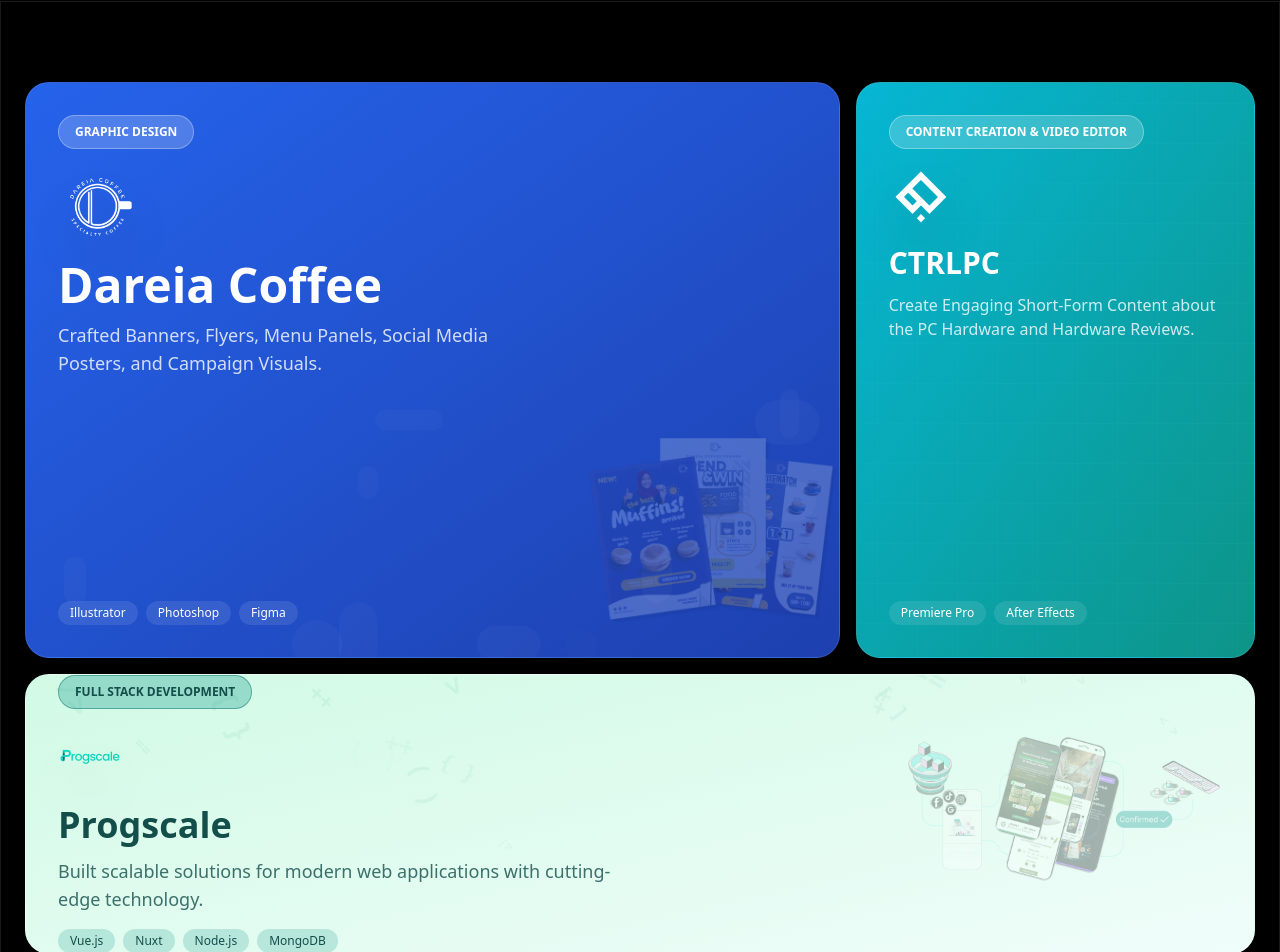
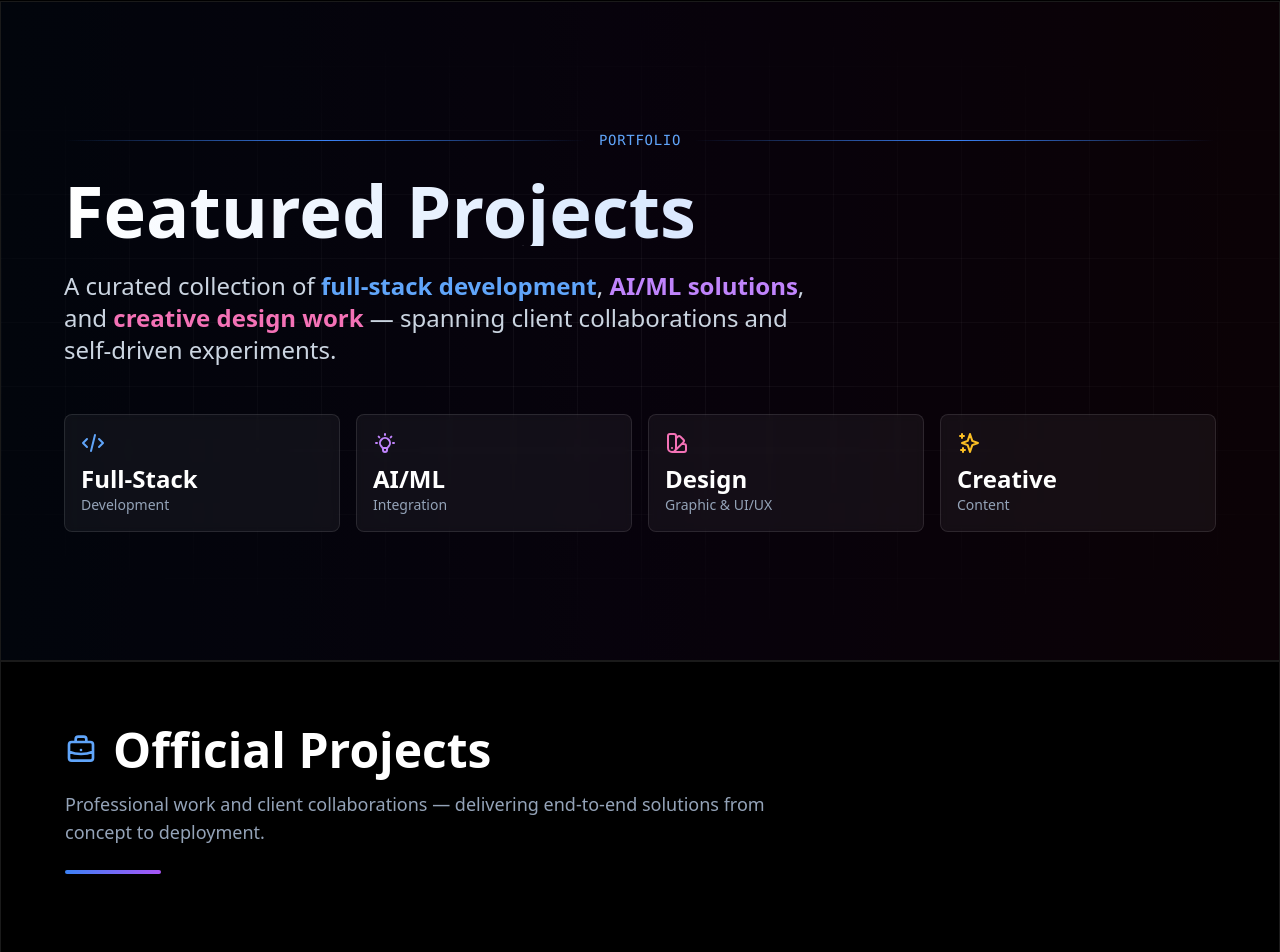
Before and after one commit to ctrlfikri/fikriazman, a Nuxt app: page /projects in a window 1280 px wide. Shown: the part 63-1015 px from the top of the page. Built offline with nearby package versions, Linux system fonts and the light colour scheme; a web font is replaced by a local one.

Commit message:
touchup project landing page

```diff
--- a/components/OfficialProjects.vue
+++ b/components/OfficialProjects.vue
@@ -2,7 +2,7 @@
   <main class="min-h-screen bg-black text-white">
     <section class="max-w-7xl mx-auto px-6 py-20">
       <!-- Grid Container -->
-      <div class="grid grid-cols-1 md:grid-cols-2 lg:grid-cols-3 gap-4 auto-rows-[280px]">
+      <div class="grid grid-cols-1 md:grid-cols-2 lg:grid-cols-3 gap-4 auto-rows-[320px]">
 
         <!-- Project 1: Dareia Coffee - Large Card (spans 2 columns on lg) -->
         <NuxtLink
@@ -43,9 +43,9 @@
 
             <!-- Tech Stack Pills -->
             <div class="flex flex-wrap gap-2">
+              <span class="px-3 py-1 bg-white/10 backdrop-blur-sm rounded-full text-xs font-medium">Photoshop</span>
+              <span class="px-3 py-1 bg-white/10 backdrop-blur-sm rounded-full text-xs font-medium">Canva</span>
               <span class="px-3 py-1 bg-white/10 backdrop-blur-sm rounded-full text-xs font-medium">Illustrator</span>
-              <span class="px-3 py-1 bg-white/10 backdrop-blur-sm rounded-full text-xs font-medium">Photoshop</span>
-              <span class="px-3 py-1 bg-white/10 backdrop-blur-sm rounded-full text-xs font-medium">Figma</span>
             </div>
 
             <!-- Hover Arrow -->
@@ -92,8 +92,8 @@
 
             <!-- Tech Stack Pills -->
             <div class="flex flex-wrap gap-2">
-              <span class="px-3 py-1 bg-white/10 backdrop-blur-sm rounded-full text-xs font-medium">Premiere Pro</span>
-              <span class="px-3 py-1 bg-white/10 backdrop-blur-sm rounded-full text-xs font-medium">After Effects</span>
+              <span class="px-3 py-1 bg-white/10 backdrop-blur-sm rounded-full text-xs font-medium">Capcut</span>
+              <span class="px-3 py-1 bg-white/10 backdrop-blur-sm rounded-full text-xs font-medium">Sony Vegas Pro</span>
             </div>
 
             <!-- Hover Arrow -->
@@ -128,40 +128,43 @@
             </div>
         </div>
 
+        <!-- Image Preview - Positioned absolutely on the right -->
+        <div class="hidden lg:block absolute right-8 top-1/2 -translate-y-1/2 w-72 xl:w-96 opacity-20 group-hover:opacity-40 transition-all duration-500 pointer-events-none">
+            <img src="/hihi.png" alt="Progscale Preview" class="w-full h-auto object-contain drop-shadow-2xl" />
+        </div>
+
         <!-- Content -->
-          <div class="relative h-full p-8 flex flex-col lg:flex-row items-start lg:items-center justify-between gap-6">
-            <div class="max-w-xl flex-shrink-0">
-              <div class="inline-block px-4 py-2 bg-teal-600/30 border border-teal-700/50 rounded-full text-xs font-bold text-teal-900 mb-4">
-                FULL STACK DEVELOPMENT
+        <div class="relative p-8 lg:p-12">
+            <div class="max-w-2xl">
+            <div class="inline-block px-4 py-2 bg-teal-600/30 border border-teal-700/50 rounded-full text-xs font-bold text-teal-900 mb-4 uppercase tracking-wider">
+                WEB DESIGN
             </div>
-              <img src="/progscalelogo.png" alt="Progscale" class="h-16 mb-4 drop-shadow-2xl" />
-              <h2 class="text-4xl font-black mb-3 text-teal-900 group-hover:text-teal-700 transition-colors">
+
+            <img src="/progscalelogo.png" alt="Progscale" class="h-12 lg:h-14 mb-4 drop-shadow-lg" />
+
+            <h2 class="text-3xl lg:text-4xl font-black mb-3 text-teal-900 group-hover:text-teal-700 transition-colors">
                 Progscale
             </h2>
-              <p class="text-teal-900/80 text-lg mb-4">
+
+            <p class="text-teal-900/80 text-base lg:text-lg mb-6 leading-relaxed">
                 Built scalable solutions for modern web applications with cutting-edge technology.
             </p>
 
             <!-- Tech Stack Pills -->
             <div class="flex flex-wrap gap-2">
-                <span class="px-3 py-1 bg-teal-600/20 backdrop-blur-sm rounded-full text-xs font-medium text-teal-900">Vue.js</span>
-                <span class="px-3 py-1 bg-teal-600/20 backdrop-blur-sm rounded-full text-xs font-medium text-teal-900">Nuxt</span>
-                <span class="px-3 py-1 bg-teal-600/20 backdrop-blur-sm rounded-full text-xs font-medium text-teal-900">Node.js</span>
-                <span class="px-3 py-1 bg-teal-600/20 backdrop-blur-sm rounded-full text-xs font-medium text-teal-900">MongoDB</span>
+                <span class="px-3 py-1.5 bg-teal-600/20 backdrop-blur-sm rounded-full text-xs font-semibold text-teal-900 border border-teal-600/20">Vue</span>
+                <span class="px-3 py-1.5 bg-teal-600/20 backdrop-blur-sm rounded-full text-xs font-semibold text-teal-900 border border-teal-600/20">Photoshop</span>
+                <span class="px-3 py-1.5 bg-teal-600/20 backdrop-blur-sm rounded-full text-xs font-semibold text-teal-900 border border-teal-600/20">Canva</span>
+                <span class="px-3 py-1.5 bg-teal-600/20 backdrop-blur-sm rounded-full text-xs font-semibold text-teal-900 border border-teal-600/20">Wordpress</span>
+            </div>
             </div>
         </div>
 
-            <!-- Image Preview -->
-            <div class="hidden lg:block w-64 xl:w-80 h-48 flex-shrink-0 opacity-30 group-hover:opacity-50 transition-opacity">
-              <img src="/hihi.png" alt="Progscale" class="w-full h-full object-contain" />
-            </div>
-
         <!-- Hover Arrow -->
-            <div class="absolute top-8 right-8 w-12 h-12 bg-teal-600/30 backdrop-blur-sm rounded-full flex items-center justify-center opacity-0 group-hover:opacity-100 transition-opacity duration-300">
+        <div class="absolute top-8 right-8 w-12 h-12 bg-teal-600/30 backdrop-blur-sm rounded-full flex items-center justify-center opacity-0 group-hover:opacity-100 transition-all duration-300 group-hover:scale-110">
             <svg class="w-6 h-6 text-teal-900" fill="none" stroke="currentColor" viewBox="0 0 24 24">
             <path stroke-linecap="round" stroke-linejoin="round" stroke-width="2" d="M9 5l7 7-7 7" />
             </svg>
-            </div>
         </div>
         </NuxtLink>
 
--- /dev/null
+++ b/components/ProjectSectionHeader.vue
@@ -0,0 +1,60 @@
+<template>
+  <div class="mb-12 p-16">
+    <div class="flex items-center gap-4 mb-4">
+      <component :is="iconComponent" class="w-8 h-8" :class="iconColor" />
+      <h2 class="text-4xl lg:text-5xl font-bold">{{ title }}</h2>
+    </div>
+    <p class="text-lg text-slate-400 max-w-3xl">
+      {{ description }}
+    </p>
+    <div class="h-1 w-24 bg-gradient-to-r rounded-full mt-6" :class="gradient"></div>
+  </div>
+</template>
+
+<script setup>
+import { computed } from 'vue'
+
+const props = defineProps({
+  title: {
+    type: String,
+    required: true
+  },
+  description: {
+    type: String,
+    required: true
+  },
+  icon: {
+    type: String,
+    default: 'briefcase'
+  },
+  gradient: {
+    type: String,
+    default: 'from-blue-500 to-purple-500'
+  }
+})
+
+const iconComponent = computed(() => {
+  if (props.icon === 'briefcase') {
+    return {
+      template: `
+        <svg xmlns="http://www.w3.org/2000/svg" fill="none" viewBox="0 0 24 24" stroke="currentColor">
+          <path stroke-linecap="round" stroke-linejoin="round" stroke-width="2" d="M21 13.255A23.931 23.931 0 0112 15c-3.183 0-6.22-.62-9-1.745M16 6V4a2 2 0 00-2-2h-4a2 2 0 00-2 2v2m4 6h.01M5 20h14a2 2 0 002-2V8a2 2 0 00-2-2H5a2 2 0 00-2 2v10a2 2 0 002 2z" />
+        </svg>
+      `
+    }
+  } else if (props.icon === 'sparkles') {
+    return {
+      template: `
+        <svg xmlns="http://www.w3.org/2000/svg" fill="none" viewBox="0 0 24 24" stroke="currentColor">
+          <path stroke-linecap="round" stroke-linejoin="round" stroke-width="2" d="M5 3v4M3 5h4M6 17v4m-2-2h4m5-16l2.286 6.857L21 12l-5.714 2.143L13 21l-2.286-6.857L5 12l5.714-2.143L13 3z" />
+        </svg>
+      `
+    }
+  }
+  return { template: '<div></div>' }
+})
+
+const iconColor = computed(() => {
+  return props.icon === 'briefcase' ? 'text-blue-400' : 'text-purple-400'
+})
+</script>
--- /dev/null
+++ b/components/ProjectsHero.vue
@@ -0,0 +1,63 @@
+<template>
+  <section class="relative overflow-hidden px-6 py-20 lg:py-32">
+    <!-- Animated background gradient -->
+    <div class="absolute inset-0 bg-gradient-to-r from-blue-600/10 via-purple-600/10 to-pink-600/10 animate-pulse"></div>
+
+    <!-- Grid pattern overlay -->
+    <div class="absolute inset-0 bg-[linear-gradient(rgba(255,255,255,.05)_1px,transparent_1px),linear-gradient(90deg,rgba(255,255,255,.05)_1px,transparent_1px)] bg-[size:4rem_4rem] [mask-image:radial-gradient(ellipse_80%_50%_at_50%_50%,black,transparent)]"></div>
+
+    <div class="relative max-w-6xl mx-auto">
+      <div class="flex items-center gap-3 mb-6">
+        <div class="h-px flex-1 bg-gradient-to-r from-transparent via-blue-500 to-transparent"></div>
+        <span class="text-blue-400 text-sm font-mono tracking-wider">PORTFOLIO</span>
+        <div class="h-px flex-1 bg-gradient-to-r from-transparent via-blue-500 to-transparent"></div>
+      </div>
+
+      <h1 class="text-5xl lg:text-7xl font-bold mb-6 bg-gradient-to-r from-white via-blue-100 to-purple-200 bg-clip-text text-transparent">
+        Featured Projects
+      </h1>
+
+      <p class="text-xl lg:text-2xl text-slate-300 mb-8 max-w-3xl leading-relaxed">
+        A curated collection of <span class="text-blue-400 font-semibold">full-stack development</span>,
+        <span class="text-purple-400 font-semibold"> AI/ML solutions</span>, and
+        <span class="text-pink-400 font-semibold"> creative design work</span> —
+        spanning client collaborations and self-driven experiments.
+      </p>
+
+      <!-- Stats/Skills Grid -->
+      <div class="grid grid-cols-2 md:grid-cols-4 gap-4 mt-12">
+        <div class="bg-white/5 backdrop-blur-sm border border-white/10 rounded-lg p-4 hover:bg-white/10 transition-all cursor-pointer">
+          <svg xmlns="http://www.w3.org/2000/svg" class="w-6 h-6 text-blue-400 mb-2" fill="none" viewBox="0 0 24 24" stroke="currentColor">
+            <path stroke-linecap="round" stroke-linejoin="round" stroke-width="2" d="M10 20l4-16m4 4l4 4-4 4M6 16l-4-4 4-4" />
+          </svg>
+          <div class="text-2xl font-bold">Full-Stack</div>
+          <div class="text-sm text-slate-400">Development</div>
+        </div>
+
+        <div class="bg-white/5 backdrop-blur-sm border border-white/10 rounded-lg p-4 hover:bg-white/10 transition-all cursor-pointer">
+          <svg xmlns="http://www.w3.org/2000/svg" class="w-6 h-6 text-purple-400 mb-2" fill="none" viewBox="0 0 24 24" stroke="currentColor">
+            <path stroke-linecap="round" stroke-linejoin="round" stroke-width="2" d="M9.663 17h4.673M12 3v1m6.364 1.636l-.707.707M21 12h-1M4 12H3m3.343-5.657l-.707-.707m2.828 9.9a5 5 0 117.072 0l-.548.547A3.374 3.374 0 0014 18.469V19a2 2 0 11-4 0v-.531c0-.895-.356-1.754-.988-2.386l-.548-.547z" />
+          </svg>
+          <div class="text-2xl font-bold">AI/ML</div>
+          <div class="text-sm text-slate-400">Integration</div>
+        </div>
+
+        <div class="bg-white/5 backdrop-blur-sm border border-white/10 rounded-lg p-4 hover:bg-white/10 transition-all cursor-pointer">
+          <svg xmlns="http://www.w3.org/2000/svg" class="w-6 h-6 text-pink-400 mb-2" fill="none" viewBox="0 0 24 24" stroke="currentColor">
+            <path stroke-linecap="round" stroke-linejoin="round" stroke-width="2" d="M7 21a4 4 0 01-4-4V5a2 2 0 012-2h4a2 2 0 012 2v12a4 4 0 01-4 4zm0 0h12a2 2 0 002-2v-4a2 2 0 00-2-2h-2.343M11 7.343l1.657-1.657a2 2 0 012.828 0l2.829 2.829a2 2 0 010 2.828l-8.486 8.485M7 17h.01" />
+          </svg>
+          <div class="text-2xl font-bold">Design</div>
+          <div class="text-sm text-slate-400">Graphic & UI/UX</div>
+        </div>
+
+        <div class="bg-white/5 backdrop-blur-sm border border-white/10 rounded-lg p-4 hover:bg-white/10 transition-all cursor-pointer">
+          <svg xmlns="http://www.w3.org/2000/svg" class="w-6 h-6 text-amber-400 mb-2" fill="none" viewBox="0 0 24 24" stroke="currentColor">
+            <path stroke-linecap="round" stroke-linejoin="round" stroke-width="2" d="M5 3v4M3 5h4M6 17v4m-2-2h4m5-16l2.286 6.857L21 12l-5.714 2.143L13 21l-2.286-6.857L5 12l5.714-2.143L13 3z" />
+          </svg>
+          <div class="text-2xl font-bold">Creative</div>
+          <div class="text-sm text-slate-400">Content</div>
+        </div>
+      </div>
+    </div>
+  </section>
+</template>
--- a/components/SelfWorks.vue
+++ b/components/SelfWorks.vue
@@ -2,7 +2,7 @@
   <section class="max-w-7xl mx-auto px-6 py-24 bg-gradient-to-b from-black via-[#0a0a0f] to-[#050507]">
     <!-- Bento Grid -->
     <div
-      class="grid grid-cols-1 sm:grid-cols-2 lg:grid-cols-4 gap-6 auto-rows-[280px] md:auto-rows-[340px]"
+      class="grid grid-cols-1 sm:grid-cols-2 lg:grid-cols-4 gap-6 auto-rows-[320px] md:auto-rows-[340px]"
     >
       <!-- 🧠 Project 1: AI Trading Website -->
       <NuxtLink
--- a/pages/projects.vue
+++ b/pages/projects.vue
@@ -1,18 +1,43 @@
+<!-- pages/projects.vue -->
 <template>
   <main class="min-h-screen bg-black text-white">
-    <!-- About Hero -->
+    <!-- Hero Section -->
+     <div class="border border-white/10 w-full max-w-7xl mx-auto">
+          <ProjectsHero />
+     </div>
+
+
+    <!-- Official Projects Section -->
     <div class="border border-white/10 w-full max-w-7xl mx-auto">
-      <OfficialProjects />
+      <ProjectSectionHeader
+        title="Official Projects"
+        description="Professional work and client collaborations — delivering end-to-end solutions from concept to deployment."
+        icon="briefcase"
+        gradient="from-blue-500 to-purple-500"
+      />
+      <div class="border border-white/10 w-full max-w-7xl mx-auto">
+        <OfficialProjects />
+      </div>
     </div>
 
-        <!-- About Hero -->
+    <!-- Self-Work Projects Section -->
+    <div class="border border-white/10 w-full max-w-7xl mx-auto">
+      <ProjectSectionHeader
+        title="Passion Projects"
+        description="Self-driven experiments and creative explorations — where curiosity meets innovation. Building to learn, learning to build."
+        icon="sparkles"
+        gradient="from-purple-500 to-pink-500"
+      />
       <div class="border border-white/10 w-full max-w-7xl mx-auto">
-      <SelfWorks />
+        <SelfWorks />
+      </div>
     </div>
   </main>
 </template>
 
 <script setup>
 import OfficialProjects from "@/components/OfficialProjects.vue"
-import SelfWorks from "@/components/SelfWorks.vue";
+import SelfWorks from "@/components/SelfWorks.vue"
+import ProjectsHero from "@/components/ProjectsHero.vue"
+import ProjectSectionHeader from "@/components/ProjectSectionHeader.vue"
 </script>
```
Lines whose indentation alone changed are shown as unchanged.
